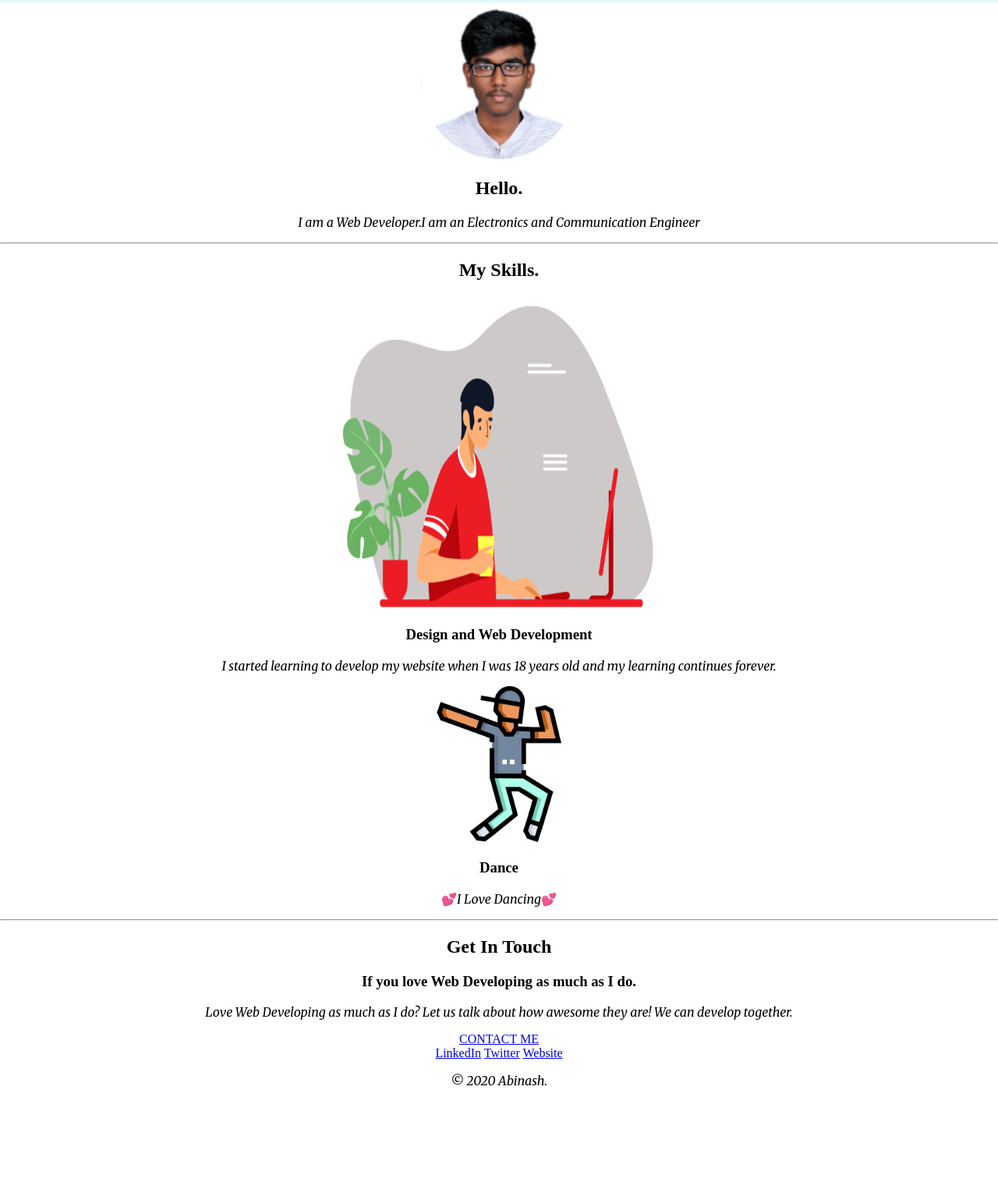
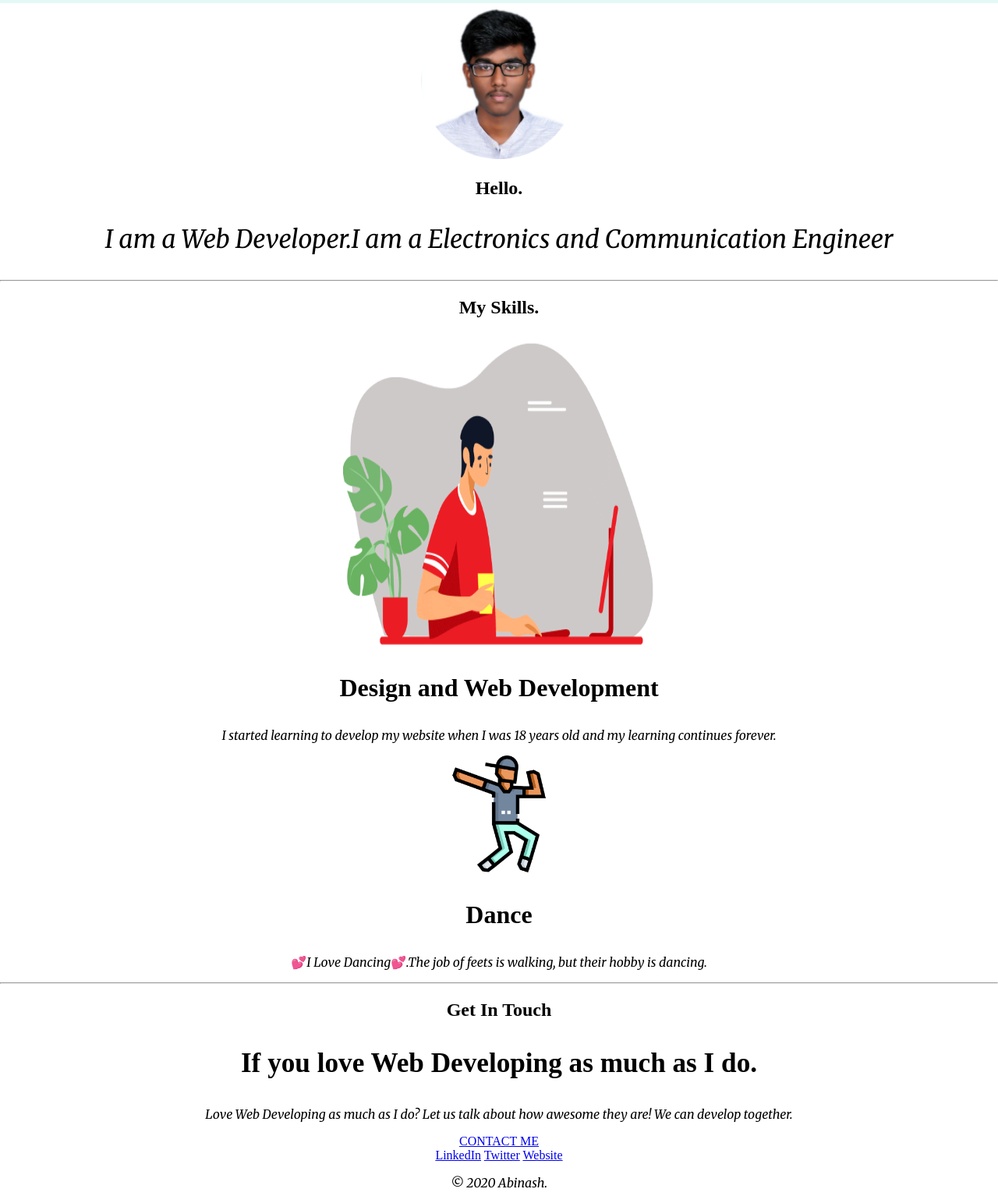
Before and after one commit to abinash09/Mypage, a plain HTML site: page index.html in a window 1280 px wide. Shown: the part 561-2104 px from the top of the page at 78% size. Before the commit the page ends 1973 px from the top, so only its background shows below. Drawn offline with Linux system fonts and the light colour scheme.

Commit message:
Update index.html

```diff
--- a/index.html
+++ b/index.html
@@ -15,7 +15,7 @@
   <div class="top">
     <img class="top-cloud" src="images/cloud.png" alt="cloud-img">
     <h1>I'm Abinash.</h1>
-    <p>a web developer. </p>
+    <p class="web">a <span style="text-decoration:underline;  ">web</span> developer. </p>
     <img class="bottom-cloud" src="images/cloud.png" alt="cloud-img">
     <img src="images/mountain.png" alt="mountain-img">
   </div>
@@ -23,26 +23,26 @@
     <div class="profile">
       <img src="images/abicircle.png" height="200" width="200" alt="">
       <h2>Hello.</h2>
-      <p>I am a Web Developer.I am an Electronics and Communication Engineer</p>
+      <p style="font-size: 2rem  ">I am a Web Developer.I am a Electronics and Communication Engineer</p>
     </div>
     <hr>
     <div class="skills">
       <h2>My Skills.</h2>
       <div class="skill-row">
-        <img src="images/web.gif" height="400" width="400" alt="web devlopment gif">
-        <h3>Design and Web Development</h3>
+        <img class="gif"src="images/web.gif" height="400" width="400" alt="web devlopment gif">
+        <h3 style="font-size:2rem">Design and Web Development</h3>
         <p>I started learning to develop my website when I was 18 years old and my learning continues forever.</p>
       </div>
       <div class="skill-row">
-        <img  src="images/dancing.png" height="200" width="200"alt="">
-        <h3>Dance</h3>
-        <p>💕I Love Dancing💕</p>
+        <img class="dance"src="images/dancing.png" height="150" width="150" alt="">
+        <h3 style="font-size:2rem" >Dance</h3>
+        <p>💕I Love Dancing💕.The job of feets is walking, but their hobby is dancing.</p>
       </div>
     </div>
-    <hr>
-    <div class="contact-me">
+    <hr style="clear:right;">
+    <div style="clear:right;"class="contact-me">
       <h2>Get In Touch</h2>
-      <h3>If you love Web Developing as much as I do. </h3>
+      <h3 style="font-size:2.2em ">If you love Web Developing as much as I do. </h3>
       <p>Love Web Developing as much as I do? Let us talk about how awesome they are! We can develop together.</p>
       <a class="btn" href="mailto:abinash2809@gmail.com">CONTACT ME</a>
     </div>
@@ -50,9 +50,9 @@
 
 
   <div class="bottom-container">
-    <a class="footer-link" href="https://https://www.linkedin.com/in/abinash-r-5754691b2">LinkedIn</a>
+    <a class="footer-link" href="https://www.linkedin.com/in/abinash-r-5754691b2">LinkedIn</a>
     <a class="footer-link" href="https://twitter.com/">Twitter</a>
-    <a class="footer-link" href="https://www.appbrewery.co/">Website</a>
+    <a class="footer-link" href="https://www.google.com/">Website</a>
     <p>© 2020 Abinash.</p>
   </div>
 
```
